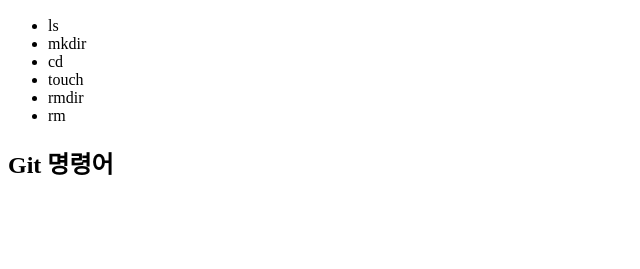
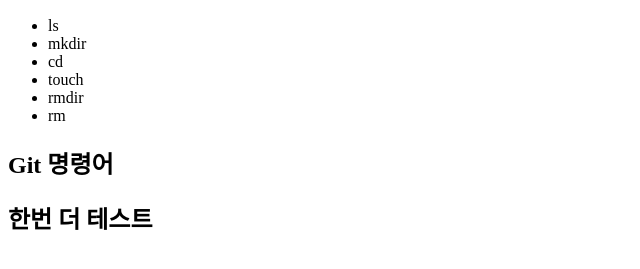
Before and after one commit to lsk9768/jeunju, a plain HTML site: page index.html in a window 1280 px wide. Shown: the part 127-396 px from the top of the page, without its empty margins (0-640 px from the left). Drawn offline with Linux system fonts and the light colour scheme.

Commit message:
한번 더 테스트

```diff
--- a/index.html
+++ b/index.html
@@ -22,5 +22,6 @@
 
     </ul>
     <h2>Git 명령어</h2>
+    <h2>한번 더 테스트</h2>
 </body>
 </html>
```
